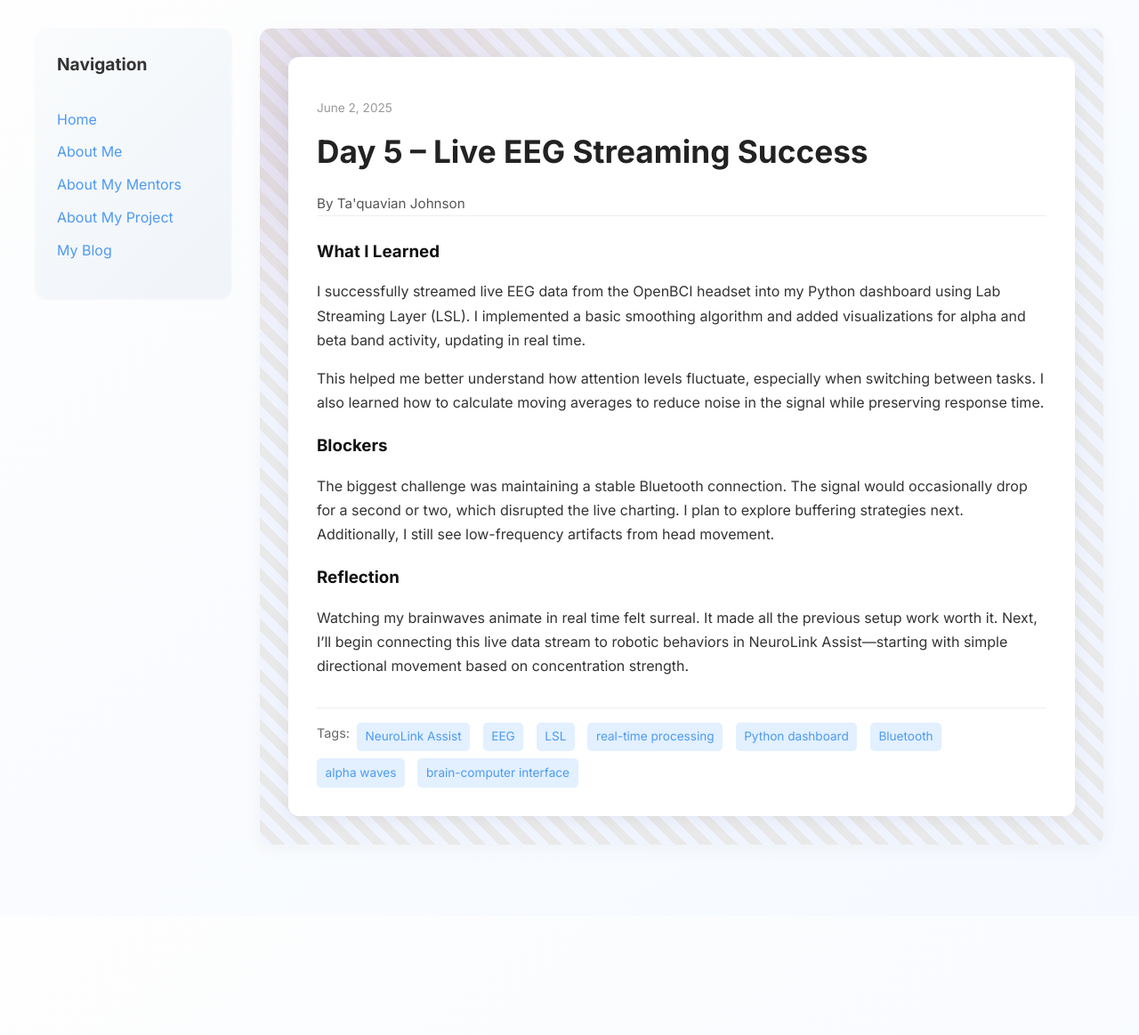
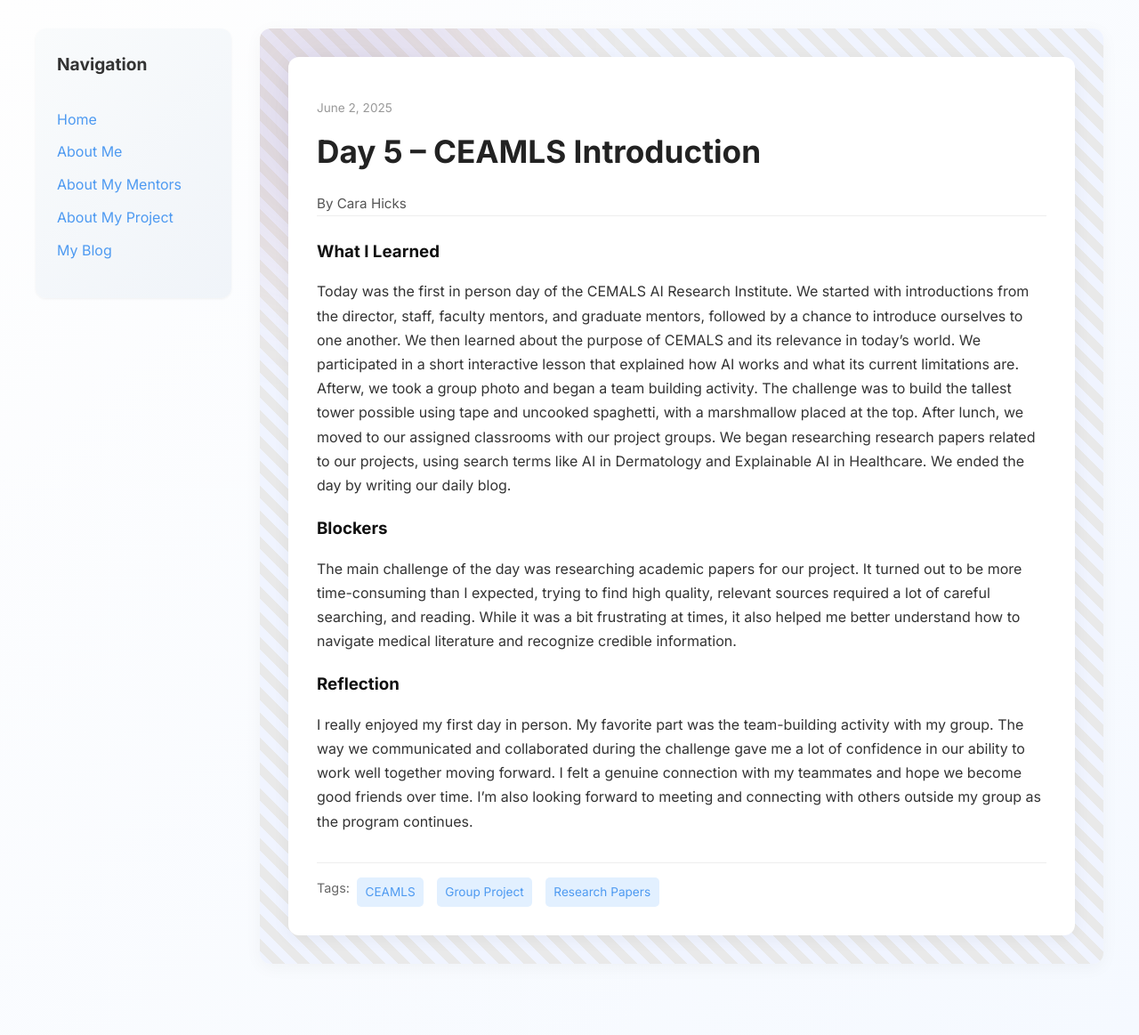
Before and after one commit to 4Carah/4Carah.github.io, a Jekyll site: the page built from _posts/2025-06-02-day-5.md, in a window 1280 px wide. Shown: the whole page at 89% size. Built offline with Jekyll 4.4.1, drawn with Linux system fonts in a browser that asks for light colours; before the commit the page ends 1029 px from its top, so only the background shows below that.

Commit message:
Update 2025-06-02-day-5.md

```diff
--- a/_posts/2025-06-02-day-5.md
+++ b/_posts/2025-06-02-day-5.md
@@ -1,19 +1,17 @@
 ---
 layout: post
-title: "Day 5 – Live EEG Streaming Success"
+title: "Day 5 – CEAMLS Introduction"
 date: 2025-06-02
-author: Ta'quavian Johnson
+author: Cara Hicks
 permalink: /day5.html
-tags: ["NeuroLink Assist", "EEG", "LSL", "real-time processing", "Python dashboard", "Bluetooth", "alpha waves", "brain-computer interface"]
+tags: ["CEAMLS", "Group Project", "Research Papers"]
 
 what_i_learned: |
-  I successfully streamed live EEG data from the OpenBCI headset into my Python dashboard using Lab Streaming Layer (LSL). I implemented a basic smoothing algorithm and added visualizations for alpha and beta band activity, updating in real time.
-
-  This helped me better understand how attention levels fluctuate, especially when switching between tasks. I also learned how to calculate moving averages to reduce noise in the signal while preserving response time.
+  Today was the first in person day of the CEMALS AI Research Institute. We started with introductions from the director, staff, faculty mentors, and graduate mentors, followed by a chance to introduce ourselves to one another. We then learned about the purpose of CEMALS and its relevance in today’s world. We participated in a short interactive lesson that explained how AI works and what its current limitations are. Afterw, we took a group photo and began a team building activity. The challenge was to build the tallest tower possible using tape and uncooked spaghetti, with a marshmallow placed at the top. After lunch, we moved to our assigned classrooms with our project groups. We began researching research papers related to our projects, using search terms like AI in Dermatology and Explainable AI in Healthcare. We ended the day by writing our daily blog.
 
 blockers: |
-  The biggest challenge was maintaining a stable Bluetooth connection. The signal would occasionally drop for a second or two, which disrupted the live charting. I plan to explore buffering strategies next. Additionally, I still see low-frequency artifacts from head movement.
+  The main challenge of the day was researching academic papers for our project. It turned out to be more time-consuming than I expected, trying to find high quality, relevant sources required a lot of careful searching, and reading. While it was a bit frustrating at times, it also helped me better understand how to navigate medical literature and recognize credible information.
 
 reflection: |
-  Watching my brainwaves animate in real time felt surreal. It made all the previous setup work worth it. Next, I’ll begin connecting this live data stream to robotic behaviors in NeuroLink Assist—starting with simple directional movement based on concentration strength.
+  I really enjoyed my first day in person. My favorite part was the team-building activity with my group. The way we communicated and collaborated during the challenge gave me a lot of confidence in our ability to work well together moving forward. I felt a genuine connection with my teammates and hope we become good friends over time. I'm also looking forward to meeting and connecting with others outside my group as the program continues.
 ---
```
